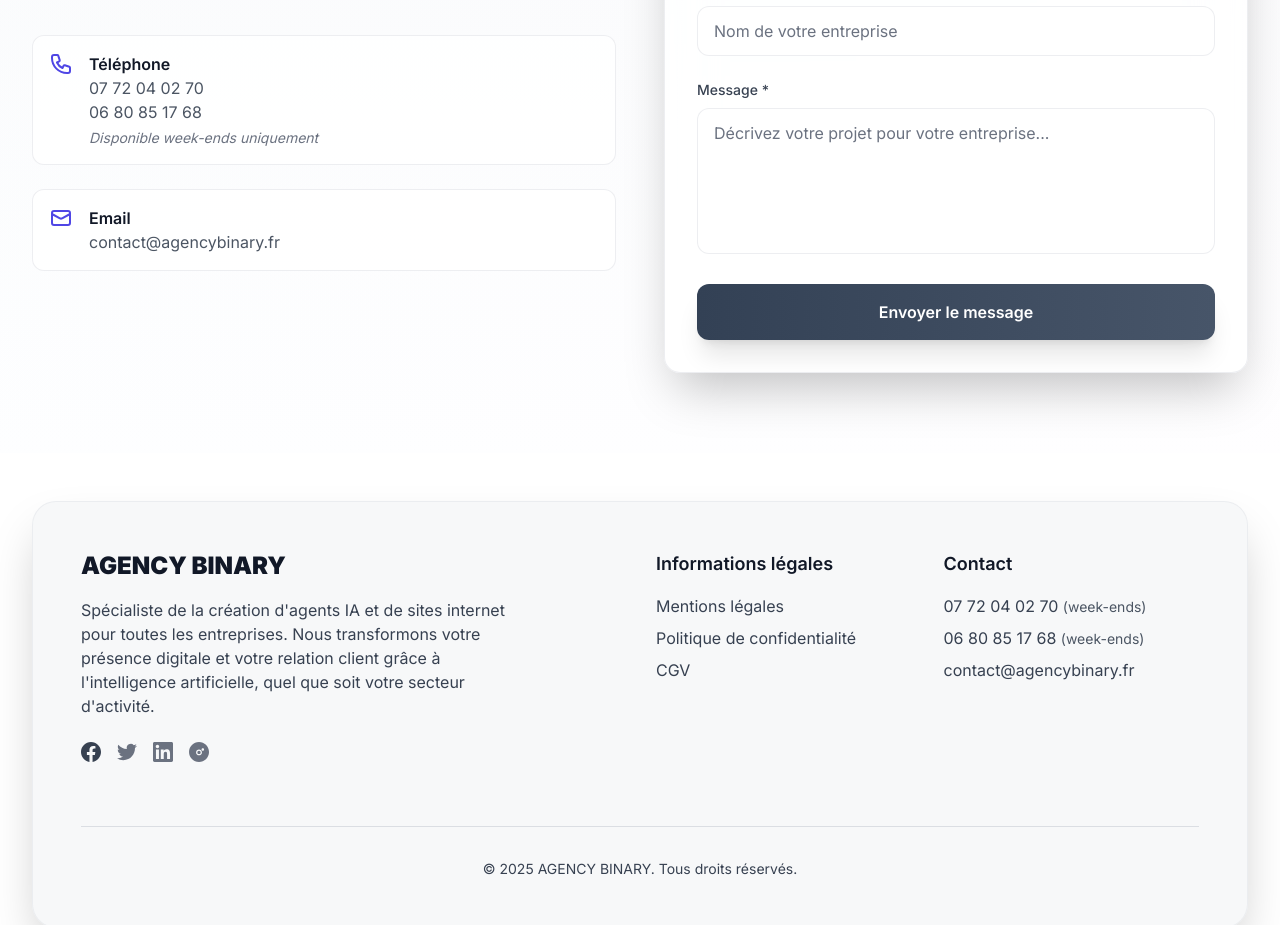
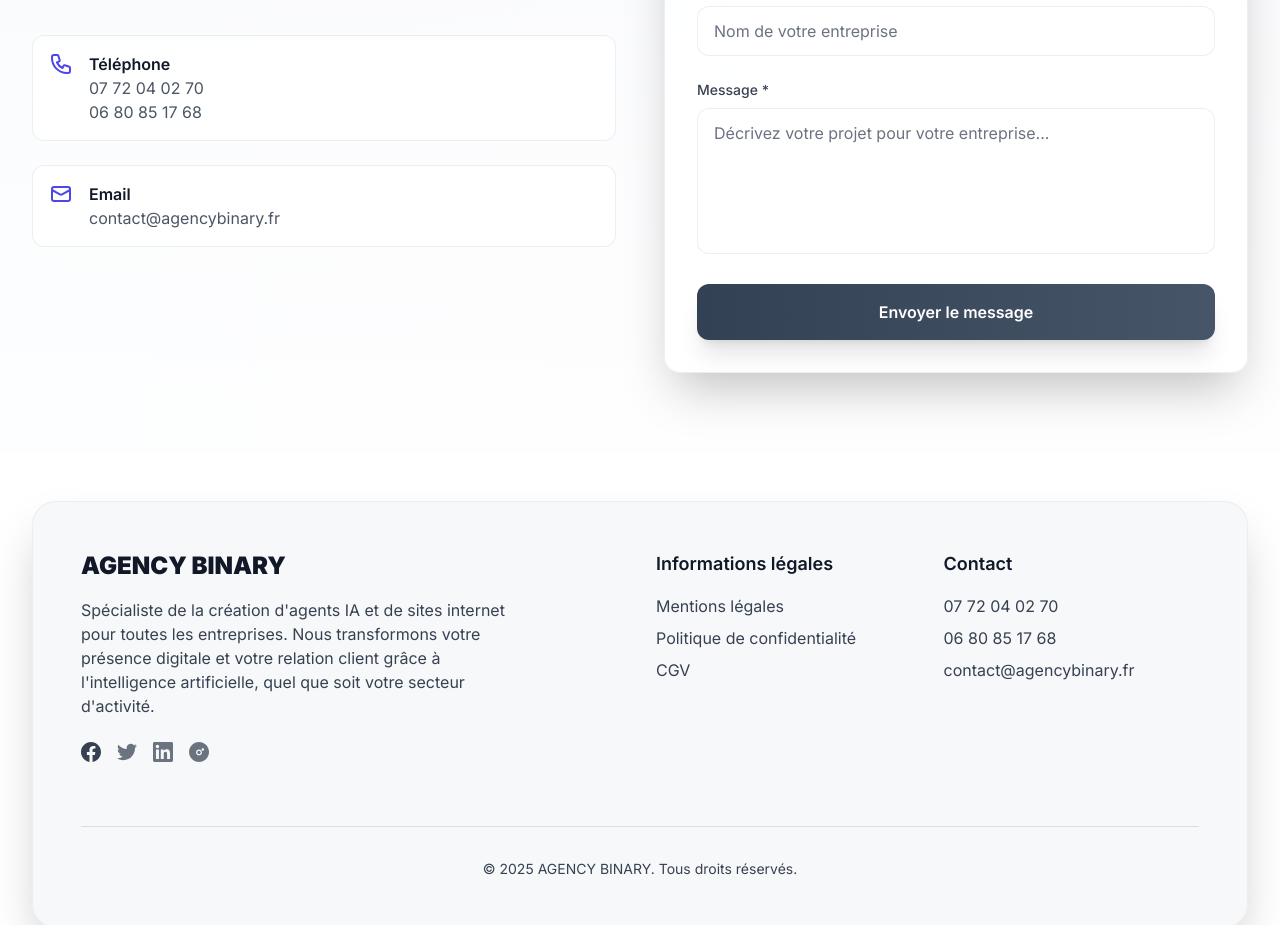
Before and after one commit to AGENCYBINARY/AGENCY-BINARY-SITE, a Next.js app: page / in a window 1280 px wide. Shown: the part 3040-3965 px from the top of the page. Built offline with nearby package versions, Linux system fonts and the light colour scheme.

Commit message:
fix error

```diff
--- a/src/components/Contact.tsx
+++ b/src/components/Contact.tsx
@@ -93,7 +93,6 @@ export default function Contact() {
                   <h4 className="font-semibold text-gray-900">Téléphone</h4>
                   <p className="text-gray-600">07 72 04 02 70</p>
                   <p className="text-gray-600">06 80 85 17 68</p>
-                  <p className="text-gray-500 text-sm italic mt-1">Disponible week-ends uniquement</p>
                 </div>
               </div>
 
--- a/src/components/Footer.tsx
+++ b/src/components/Footer.tsx
@@ -81,8 +81,8 @@ export default function Footer() {
           <div>
             <h3 className="text-lg font-semibold mb-4 text-gray-900">Contact</h3>
             <ul className="space-y-2 text-gray-700">
-              <li>07 72 04 02 70 <span className="text-gray-600 text-sm">(week-ends)</span></li>
-              <li>06 80 85 17 68 <span className="text-gray-600 text-sm">(week-ends)</span></li>
+              <li>07 72 04 02 70</li>
+              <li>06 80 85 17 68</li>
               <li>contact@agencybinary.fr</li>
             </ul>
           </div>
```
